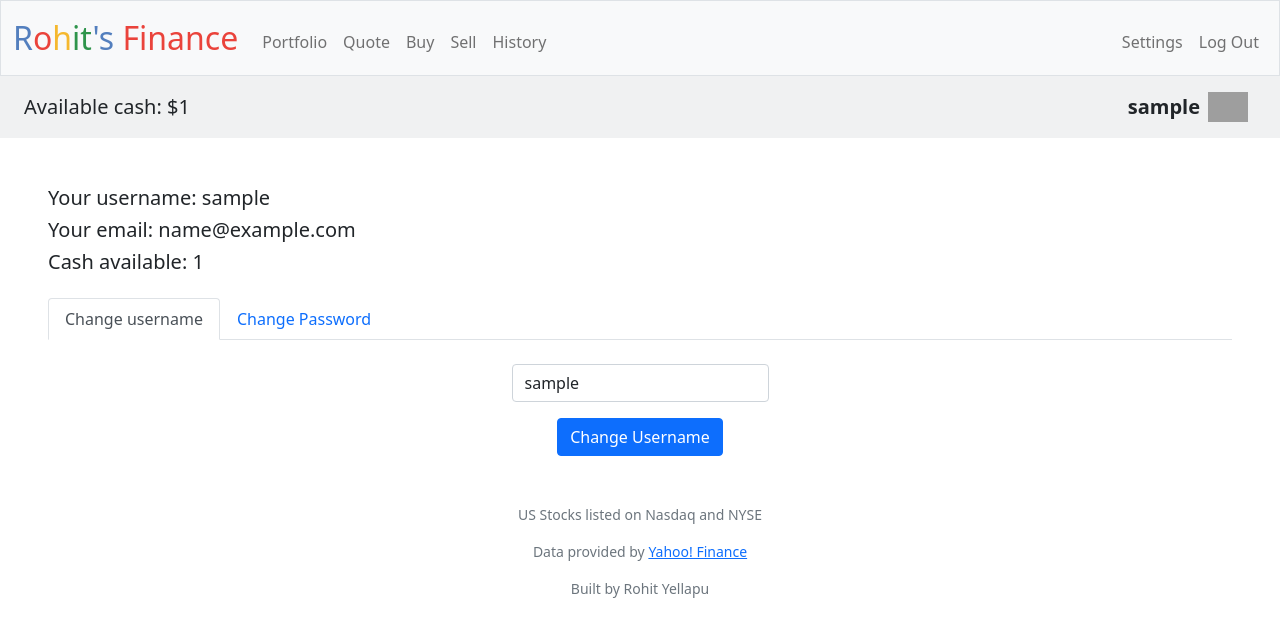
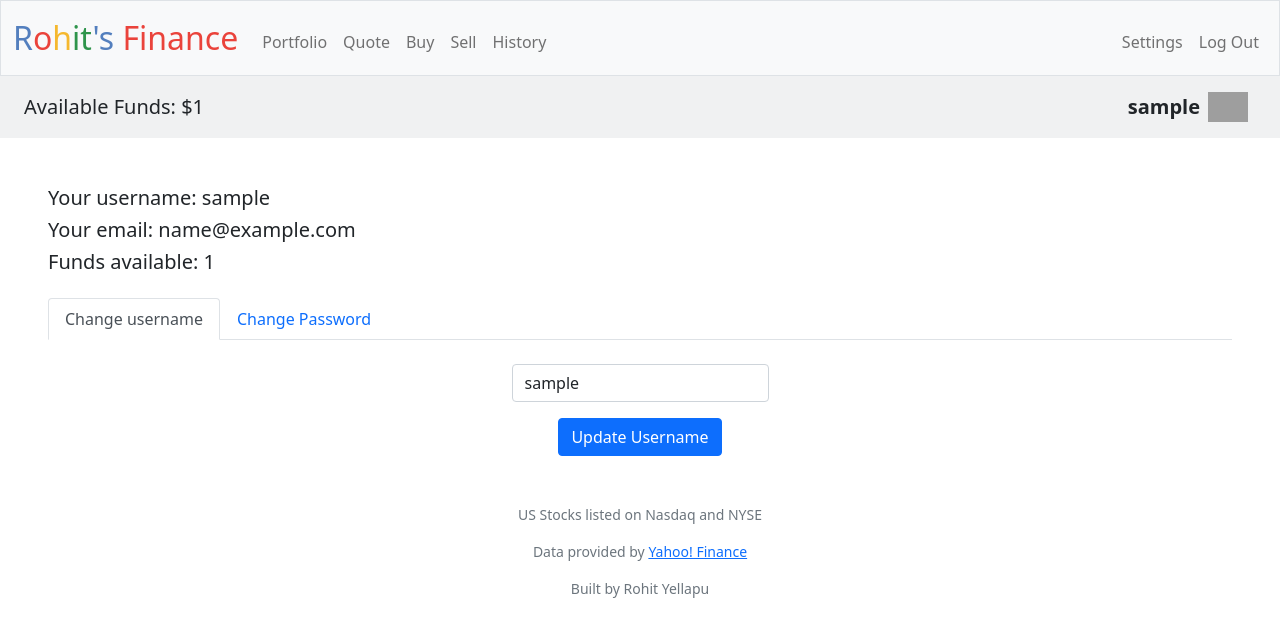
Before and after one commit to rohityellapu/finance, a Flask app: page /settings in a window 1280 px wide. Shown: the top 637 px of the page. Run offline with Flask 3, Linux system fonts and the light colour scheme; the visitor is signed in with stand-in values (Sample User, id 1); grey boxes are pictures that could not be loaded.

Commit message:
changed some ui

```diff
--- a/templates/layout.html
+++ b/templates/layout.html
@@ -60,7 +60,7 @@
         </nav>
         {% if session["cash"] and session["user"] %}
         <header class="d-flex justify-content-between p-2 px-4 bg-secondary bg-opacity-10">
-                <h5 class="m-0 d-flex justify-content-start align-items-center">Available cash: ${{ session["cash"] }}</h5>
+                <h5 class="m-0 d-flex justify-content-start align-items-center">Available Funds: ${{ session["cash"] }}</h5>
 
                 <div class="user d-flex justify-content-start align-items-center">
                     <span class="fs-5 fw-bold">{{ session["user"] }}</span>
--- a/templates/settings.html
+++ b/templates/settings.html
@@ -8,7 +8,7 @@
 <div class="user text-start">
     <h5>Your username: {{ session["user"] }}</h5>
     <h5>Your email: {{ session["email"] }}</h5>
-    <h5>Cash available: {{ session["cash"] }}</h5>
+    <h5>Funds available: {{ session["cash"] }}</h5>
 </div>
 <nav>
   <div class="nav nav-tabs mt-4 fs-sm-6" id="nav-tab" role="tablist">
@@ -25,7 +25,7 @@
             placeholder="New Username" type="text" value={{session["user"]}}>
     </div>
 
-    <button class="btn btn-primary" type="submit" onclick="showLoader()">Change Username</button>
+    <button class="btn btn-primary" type="submit" onclick="showLoader()">Update Username</button>
 </form>
   </div>
   <div class="tab-pane fade text-center" id="nav-profile" role="tabpanel" aria-labelledby="nav-profile-tab">
@@ -40,7 +40,7 @@
             placeholder="New Password(again)" type="password">
     </div>
 
-    <button class="btn btn-primary" type="submit" onclick="showLoader()">Change Password</button>
+    <button class="btn btn-primary" type="submit" onclick="showLoader()">Update Password</button>
 </form>
   </div>
 
```
